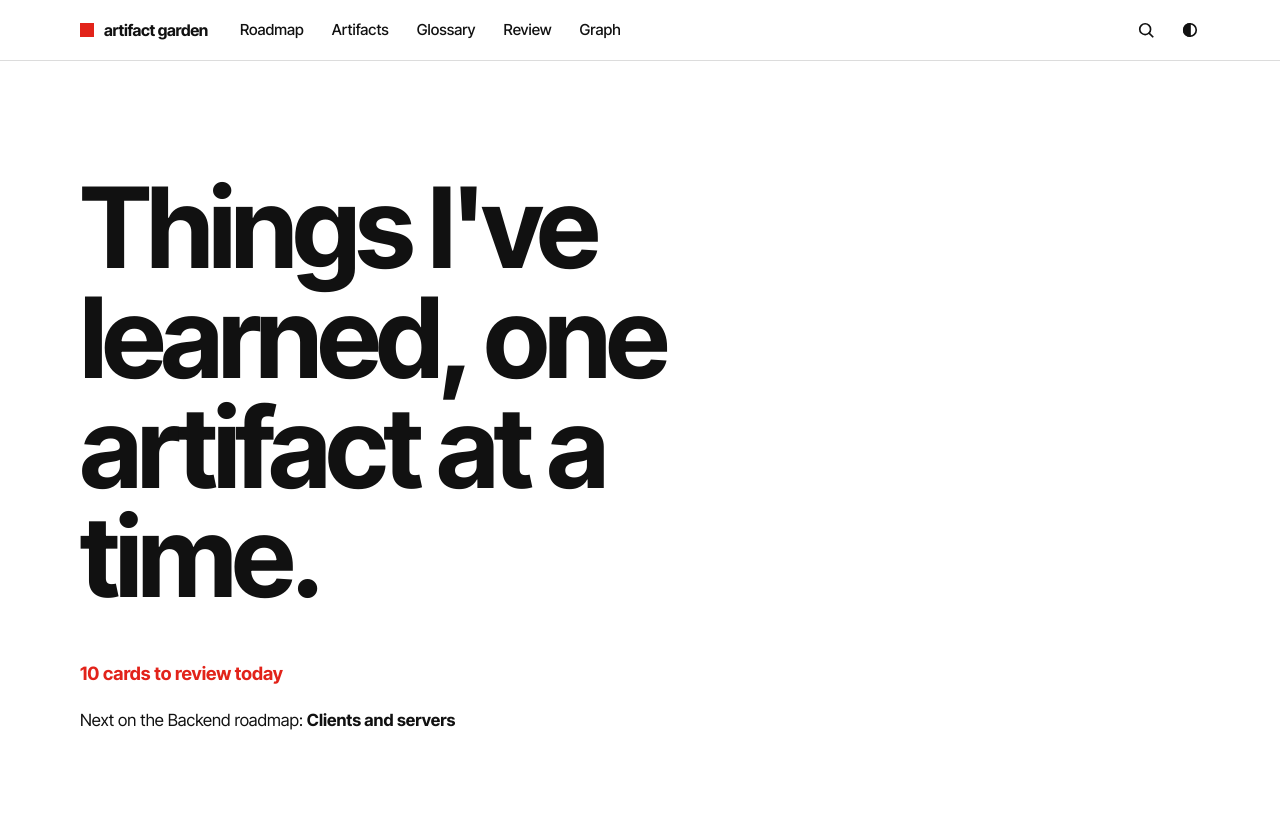
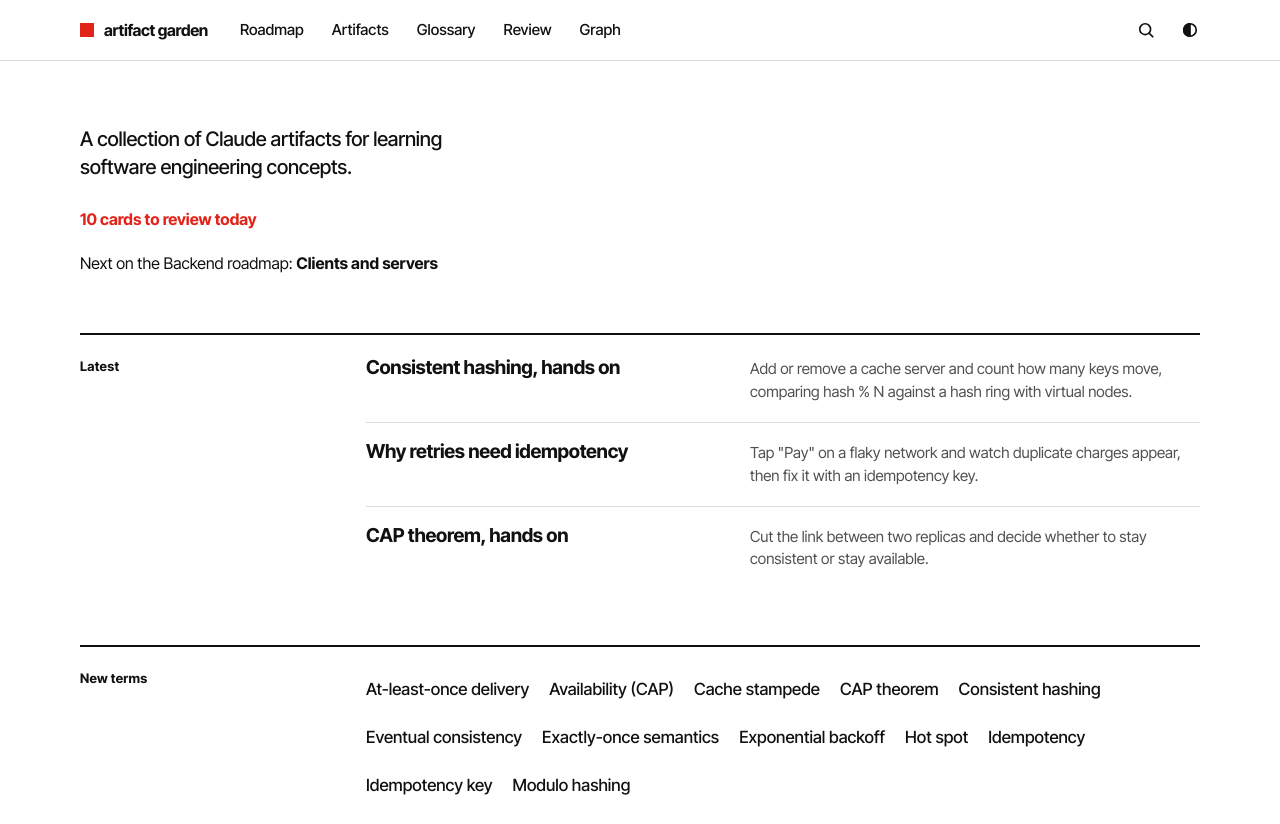
Before and after one commit to agsyafiq55/artifact-garden, an Astro site: page / in a window 1280 px wide. Shown: the top 824 px of the page. Built offline with nearby package versions, Linux system fonts and the light colour scheme; Astro itself is replaced by a stand-in of ours.

Commit message:
fix: replace the home headline with a plain intro line
Co-Authored-By: Claude Opus 5.5 <noreply@anthropic.com>

```diff
--- a/src/layouts/Base.astro
+++ b/src/layouts/Base.astro
@@ -4,7 +4,7 @@ import { withBase } from '../lib/url';
 import { getTracks } from '../lib/tracks';
 
 interface Props { title?: string; description?: string; indexed?: boolean }
-const { title, description = 'A garden of Claude artifacts and the engineering vocabulary they taught me.', indexed = false } = Astro.props;
+const { title, description = 'A collection of Claude artifacts for learning software engineering concepts.', indexed = false } = Astro.props;
 const pageTitle = title ? `${title} · artifact garden` : 'artifact garden';
 const path = Astro.url.pathname.replace(import.meta.env.BASE_URL.replace(/\/$/, ''), '') || '/';
 
--- a/src/pages/index.astro
+++ b/src/pages/index.astro
@@ -13,15 +13,15 @@ const [track] = await getTracks();
 const next = track ? nextNodes(track, 1)[0] : undefined;
 ---
 <Base>
-  <section class="hero" data-enter>
-    <h1>Things I've learned, one artifact at a time.</h1>
+  <header class="intro">
+    <h1>A collection of Claude artifacts for learning software engineering concepts.</h1>
     <a class="due" href={withBase('/review')} id="review-cta" data-ids={JSON.stringify(ids)}>
       <span id="due-text">Review today's cards</span>
     </a>
     {track && next && (
       <a class="next" href={trackHref(track, next.id)}>Next on the {track.data.title} roadmap: <strong>{next.title}</strong></a>
     )}
-  </section>
+  </header>
 
   <section class="row">
     <h2 class="row__label">Latest</h2>
@@ -50,9 +50,9 @@ const next = track ? nextNodes(track, 1)[0] : undefined;
 </script>
 
 <style>
-  .hero { padding: 6vh 0 10vh; }
-  .hero h1 { font-size: clamp(2.9rem, 11vw, 7rem); max-width: 11ch; margin-bottom: 40px; }
-  .due { font-size: 1.15rem; font-weight: 700; color: var(--accent); padding: 8px 0; display: inline-block; }
-  .next { display: block; width: fit-content; margin-top: 4px; padding: 8px 0; font-size: 1.05rem; }
+  .intro { padding-bottom: 8px; }
+  .intro h1 { font-size: 1.25rem; font-weight: 500; letter-spacing: -0.01em; line-height: 1.4; max-width: 36ch; margin-bottom: 16px; }
+  .due { font-weight: 700; color: var(--accent); min-height: 44px; display: inline-flex; align-items: center; }
+  .next { display: block; width: fit-content; padding: 11px 0; line-height: 1.4; }
   .more { margin-top: 20px; font-weight: 500; }
 </style>
```
